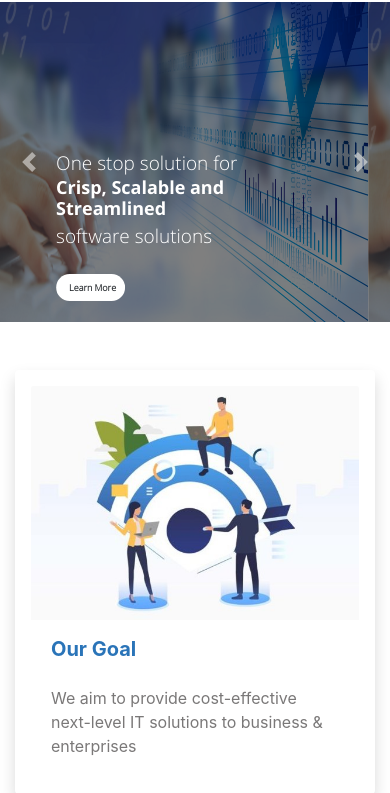
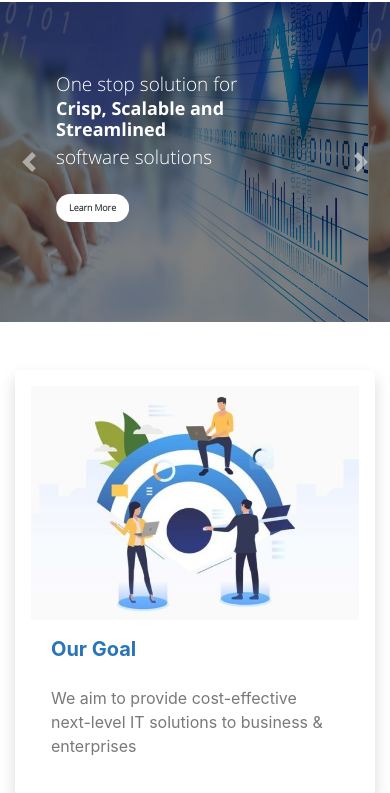
Before and after one commit to AbdulRehmancode/utor-portfolio, a plain HTML site: page index.html in a window 390 px wide. Shown: the part 74-867 px from the top of the page. Drawn offline with nearby package versions, Linux system fonts and the light colour scheme.

Commit message:
slider content

```diff
--- a/css/style.css
+++ b/css/style.css
@@ -159,7 +159,8 @@ hr {
 .carousel-caption {
   position: absolute;
   right: 115%;
-  bottom: 1px !important;
+  top: 54px;
+  /* bottom: 1px !important; */
   left: 20% !important;
   margin: auto;
   z-index: 10;
--- a/index.html
+++ b/index.html
@@ -86,7 +86,7 @@
                 <p>  One stop solution for</p>
                 <h5>Crisp, Scalable and Streamlined  </h5>
                 <p> software solutions</p>
-                  <button class="btn bg-white custom-btn mt-4 pr-2"> Learn More</button>
+                  <button class="btn bg-white custom-btn mt-4 "> Learn More</button>
 
 
               </div>
```
